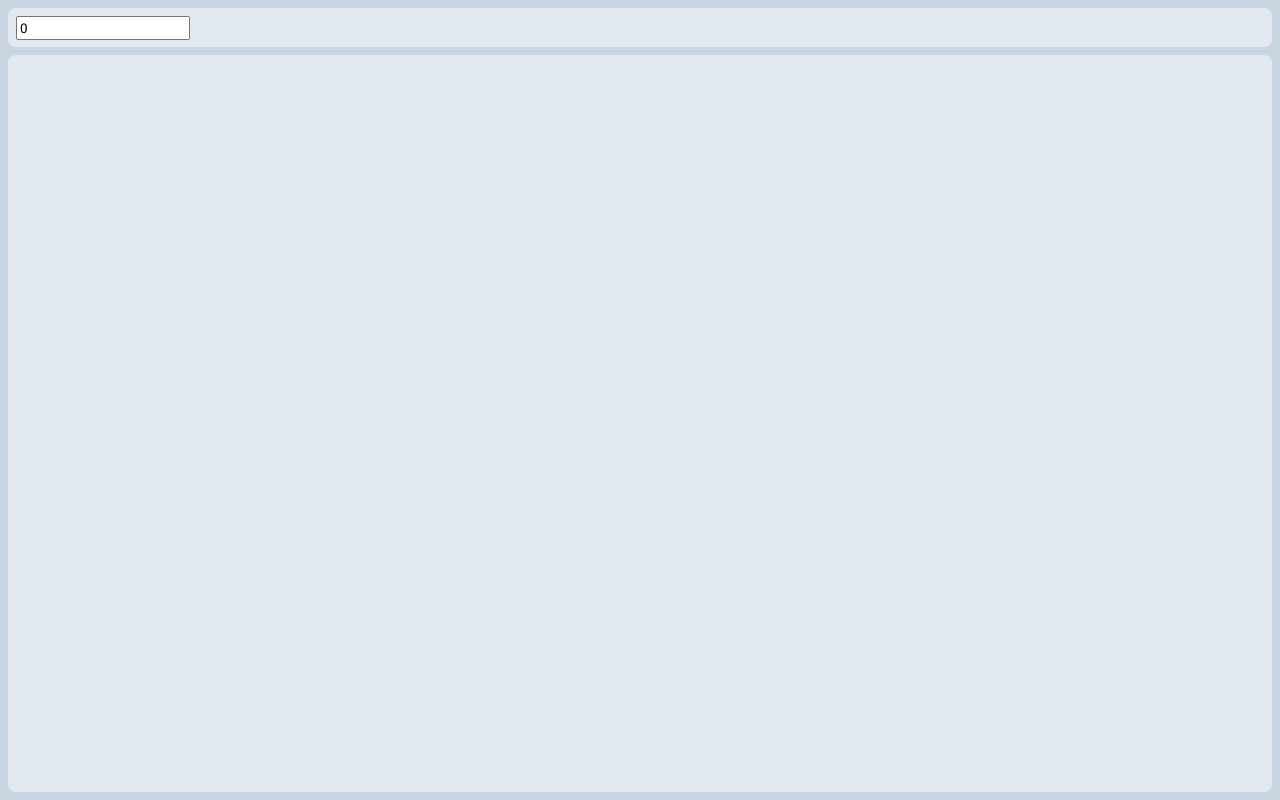
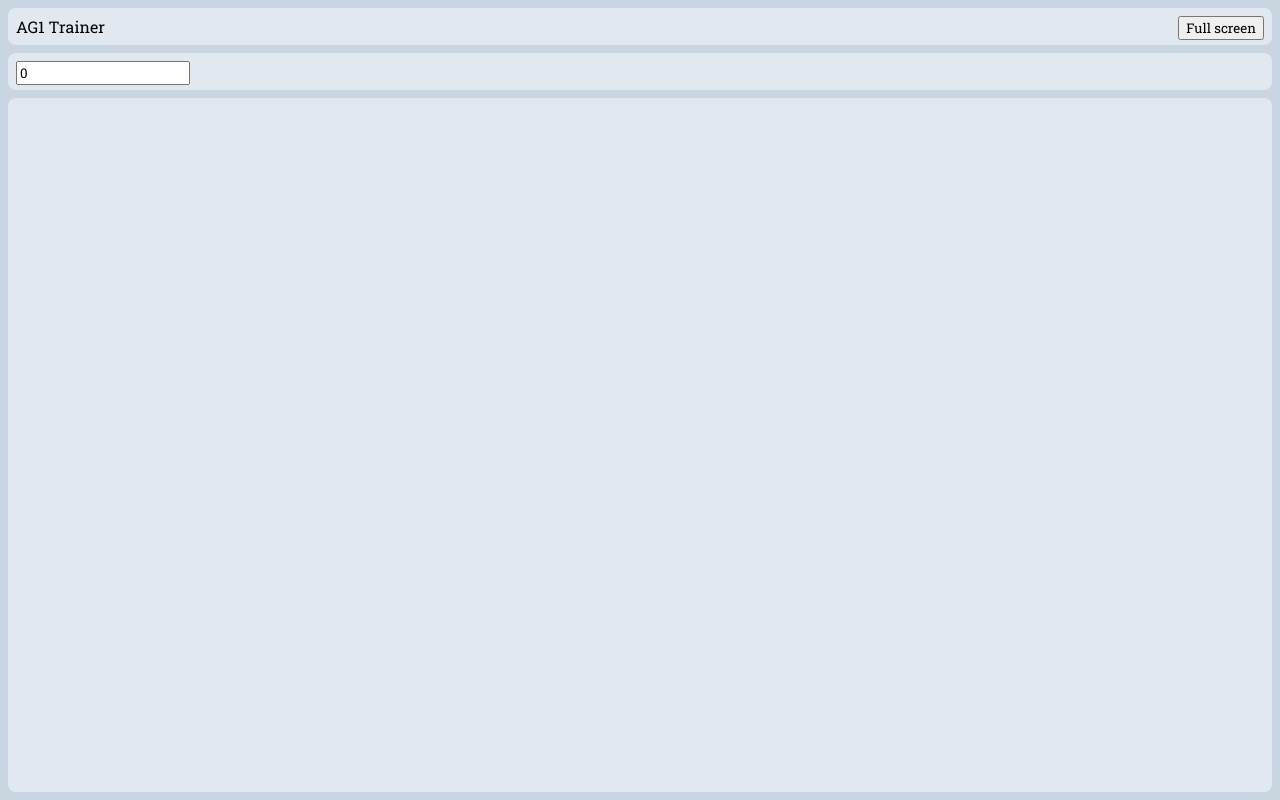
Before and after one commit to silver-volt4/ag1-trainer, a Svelte app: page / in a window 1280 px wide. Built offline with nearby package versions, Linux system fonts and the light colour scheme.

Commit message:
feat: add fullscreen button

```diff
--- a/src/App.svelte
+++ b/src/App.svelte
@@ -1,9 +1,29 @@
 <script lang="ts">
     import BinaryHeapViewer from "./lib/binary_heap/BinaryHeapViewer.svelte";
+
+    let fullscreenElement: Element | undefined = $state();
+
+    function fullscreen() {
+        if (fullscreenElement) {
+            document.exitFullscreen();
+        } else {
+            document.body.requestFullscreen();
+        }
+    }
 </script>
+
+<svelte:document bind:fullscreenElement />
 
 <div
     class="h-full w-full flex flex-col gap-2 p-2 box-border dark:text-white text-black dark:bg-slate-900 bg-slate-300"
 >
-    <BinaryHeapViewer/>
+    <div
+        class="dark:bg-slate-950 bg-slate-200 rounded-lg overflow-hidden p-2 flex"
+    >
+        <div class="grow">AG1 Trainer</div>
+        <div>
+            <button onclick={fullscreen}>Full screen</button>
+        </div>
+    </div>
+    <BinaryHeapViewer />
 </div>
```
